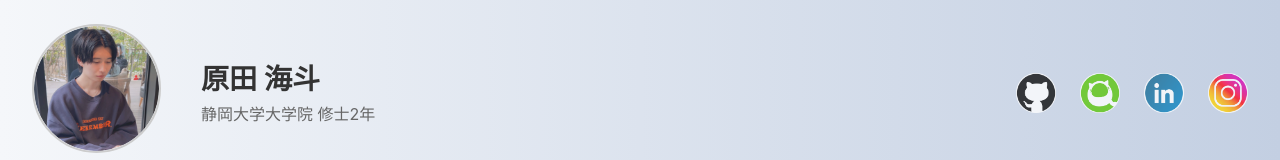
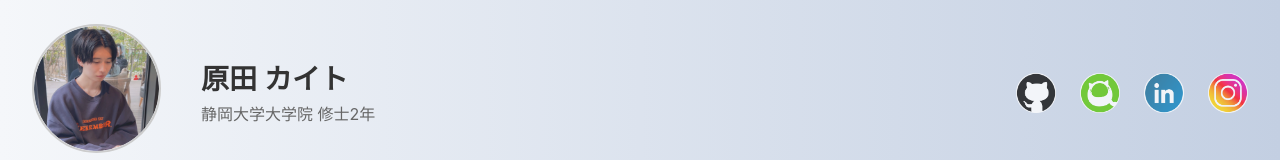
Before and after one commit to haradakaito/aws-mypage, a React (Create React App) app in the folder web/: page /jp in a window 1280 px wide. Shown: the top 160 px of the page. Built offline with nearby package versions, Linux system fonts and the light colour scheme.

Commit message:
[add] 名前の変更

```diff
--- a/web/src/components/Header.tsx
+++ b/web/src/components/Header.tsx
@@ -5,7 +5,7 @@ type HeaderProps = {
     lang: 'jp' | 'en';
 };
 const Header = ({ lang }: HeaderProps) => {
-    const name        = lang === 'jp' ? '原田 海斗' : 'Kaito Harada';
+    const name        = lang === 'jp' ? '原田 カイト' : 'Kaito Harada';
     const affiliation = lang === 'jp' ? '静岡大学大学院 修士2年' : "Shizuoka University Graduate School, Master's 2nd year.";
 
     return (
```
